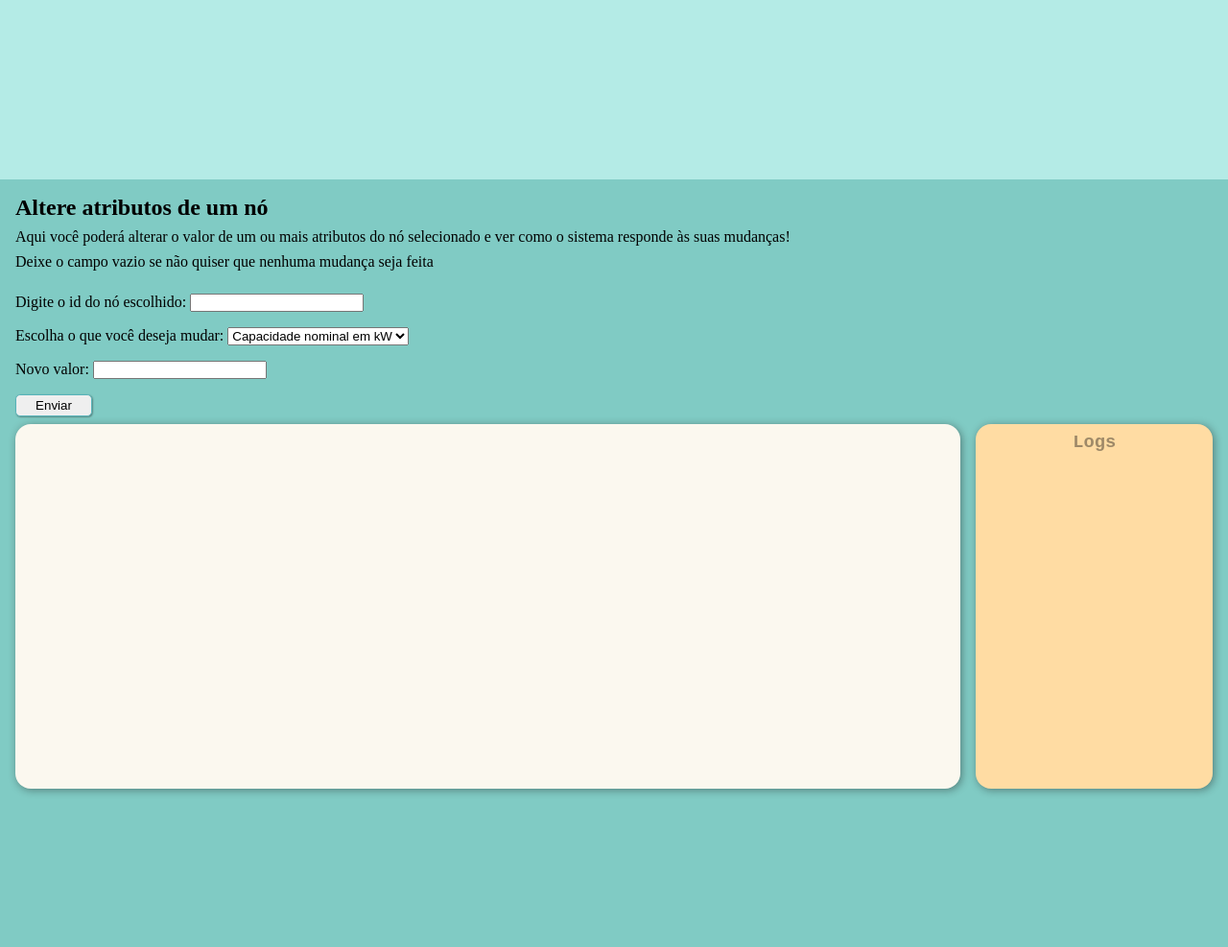
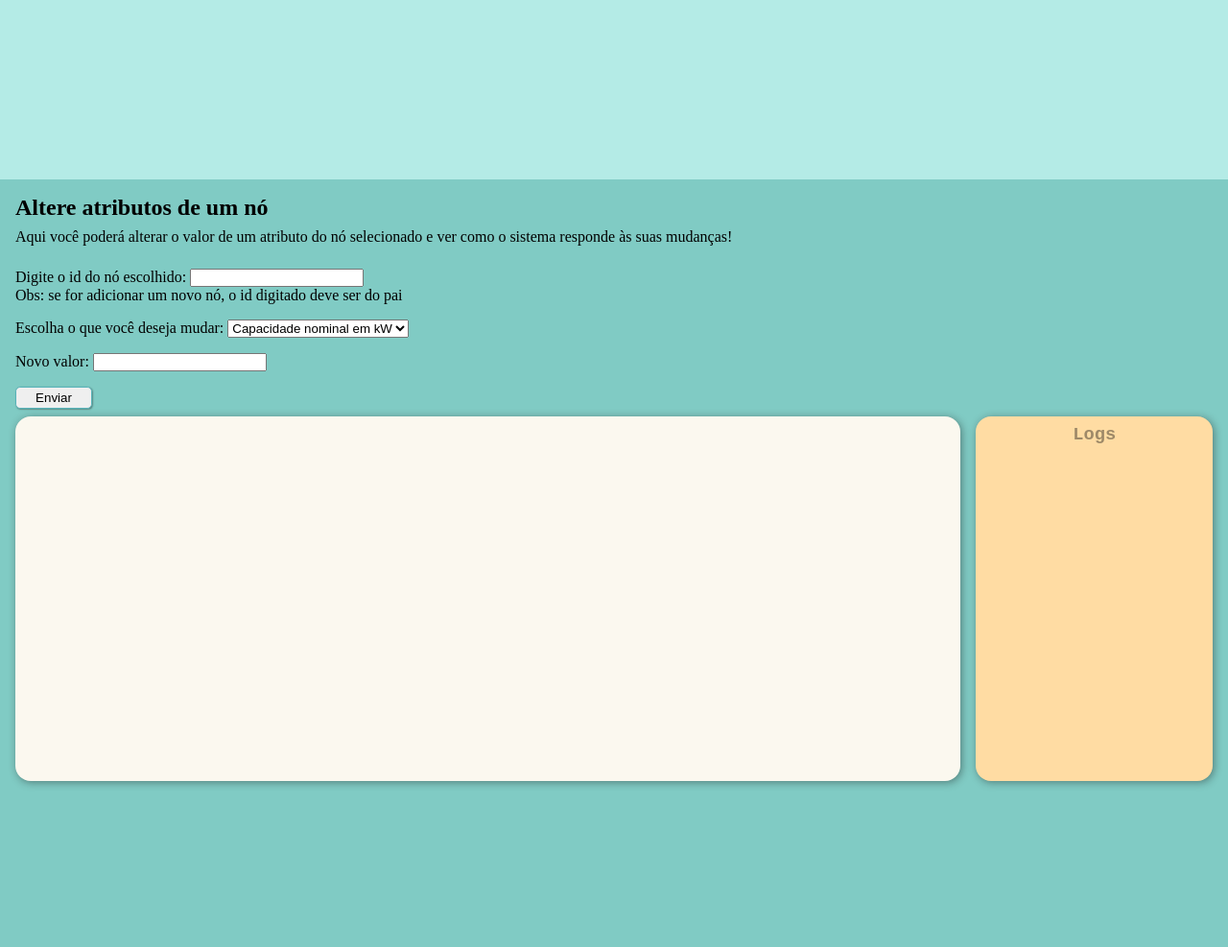
Before and after one commit to mari-378/EcoGrid, a FastAPI app: page / in a window 1280 px wide. Shown: the part 1450-2437 px from the top of the page at 96% size. Run offline with FastAPI, Linux system fonts and the light colour scheme.

Commit message:
feat: adiciona no html a opção de adicionar nó

```diff
--- a/templates/index.html
+++ b/templates/index.html
@@ -58,15 +58,15 @@
 
         <section id="change-node">
             <h2>Altere atributos de um nó</h2>
-            <p>Aqui você poderá alterar o valor de um ou mais atributos do nó selecionado
+            <p>Aqui você poderá alterar o valor de um atributo do nó selecionado
                 e ver como o sistema responde às suas mudanças!
             </p>
-            <p>Deixe o campo vazio se não quiser que nenhuma mudança seja feita</p>
 
             <form id="change-node-form">
                 <div>
                     <label for="node-for-change">Digite o id do nó escolhido: </label>
                     <input type="text" name="node-for-change" required>
+                    <p>Obs: se for adicionar um novo nó, o id digitado deve ser do pai</p>
                 </div>
 
                 <div>
@@ -74,6 +74,7 @@
                     <select name="opcoes" id="opcoes">
                         <option value="capacity-kw">Capacidade nominal em kW</option>
                         <option value="current_load_kw">Carga atual em kW</option>
+                        <option value="add-node">Adicionar nó</option>
                         <option value="delete-node">Deletar nó</option>
                         <option value="change-parent">Trocar o pai do nó</option>
                     </select>
```
